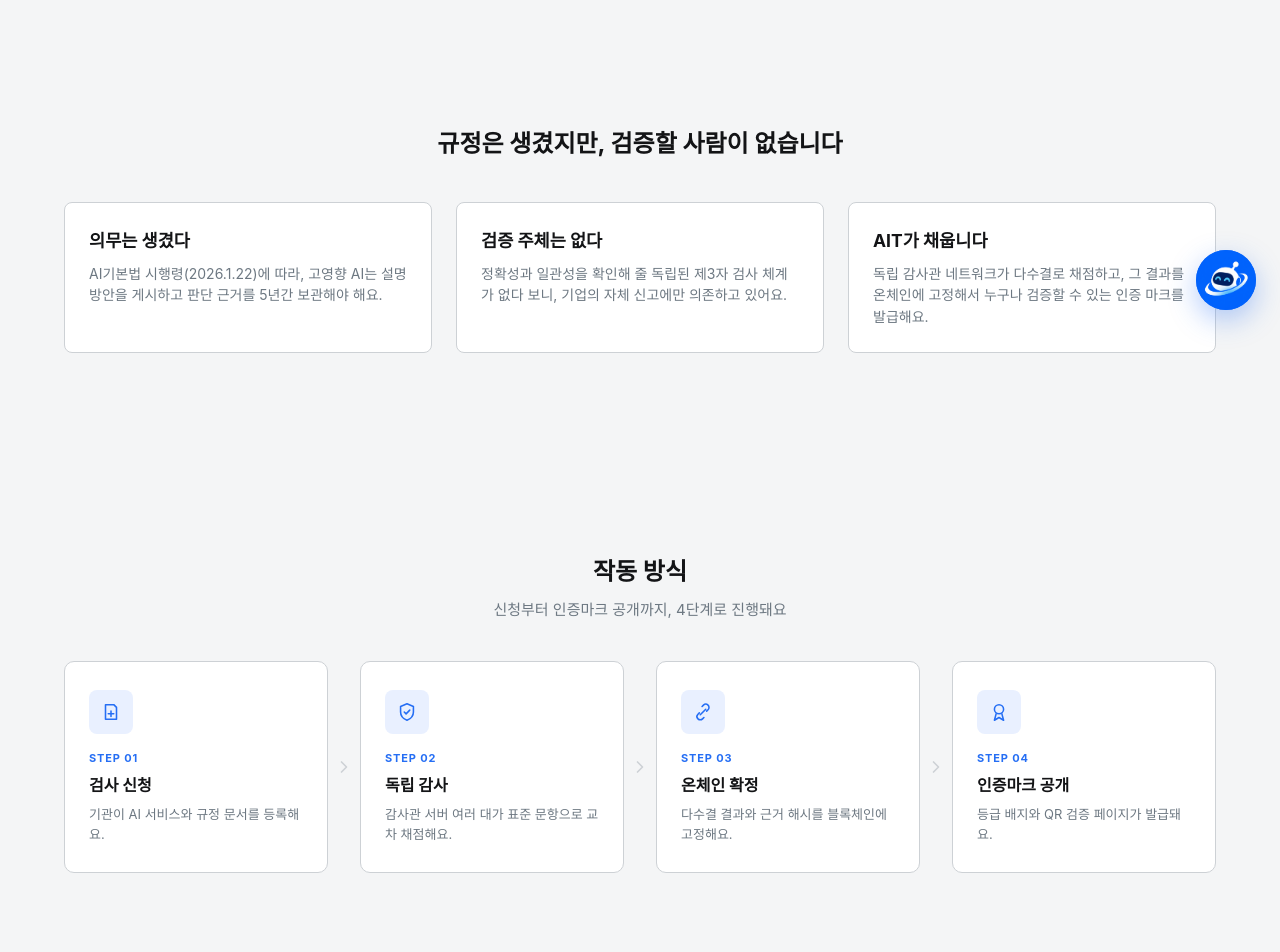
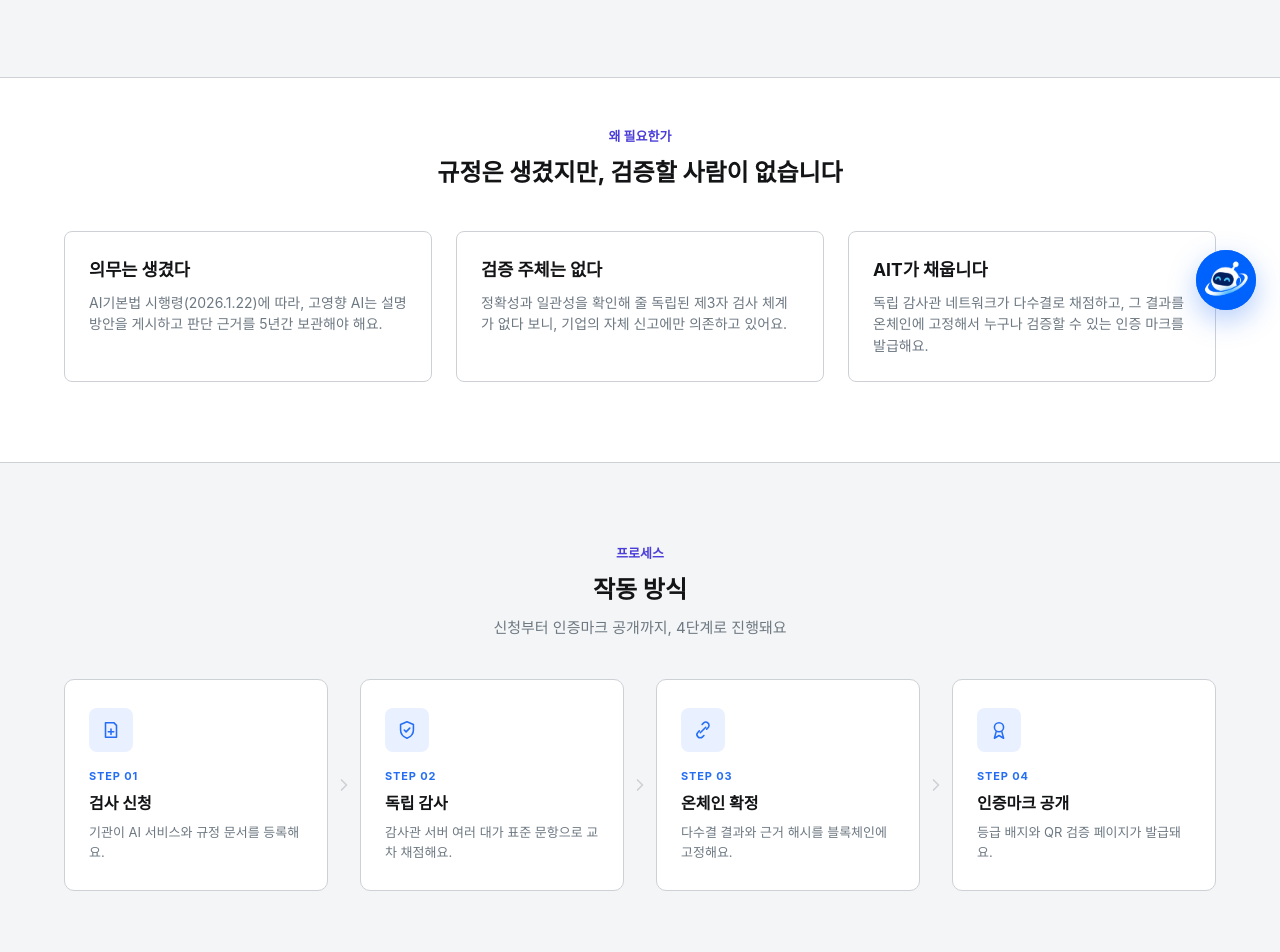
Before and after one commit to sangukjeon/AI_TrustMark, a website: page index.html in a window 1280 px wide. Shown: the part 460-1412 px from the top of the page. Drawn offline with Linux system fonts and the light colour scheme.

Commit message:
Give index.html clearer section boundaries
Same issue as about.html: hero, the '왜 필요한가' cards, and '작동
방식' all shared the same gray background so they read as one
continuous block. Alternated white/gray with a top border and an
eyebrow label per section.

```diff
--- a/index.html
+++ b/index.html
@@ -37,7 +37,8 @@
   </div>
 </section>
 
-<section class="container" style="text-align:center;">
+<section class="container" style="text-align:center; background:var(--color-white); border-top:1px solid var(--color-300); padding-bottom:80px;">
+  <div style="color:var(--color-chain); font-weight:700; font-size:13px; margin-bottom:8px;">왜 필요한가</div>
   <h2 class="section-title">규정은 생겼지만, 검증할 사람이 없습니다</h2>
   <div class="grid-3" style="margin-top:40px; text-align:left;">
     <div class="card">
@@ -55,7 +56,8 @@
   </div>
 </section>
 
-<section style="background:var(--color-100); padding:80px 64px;">
+<section style="background:var(--color-100); padding:80px 64px; border-top:1px solid var(--color-300);">
+  <div style="color:var(--color-chain); font-weight:700; font-size:13px; text-align:center; margin-bottom:8px;">프로세스</div>
   <h2 class="section-title" style="text-align:center;">작동 방식</h2>
   <p class="muted" style="text-align:center; margin:0 0 40px;">신청부터 인증마크 공개까지, 4단계로 진행돼요</p>
   <div class="row" style="align-items:stretch; gap:0;">
```
